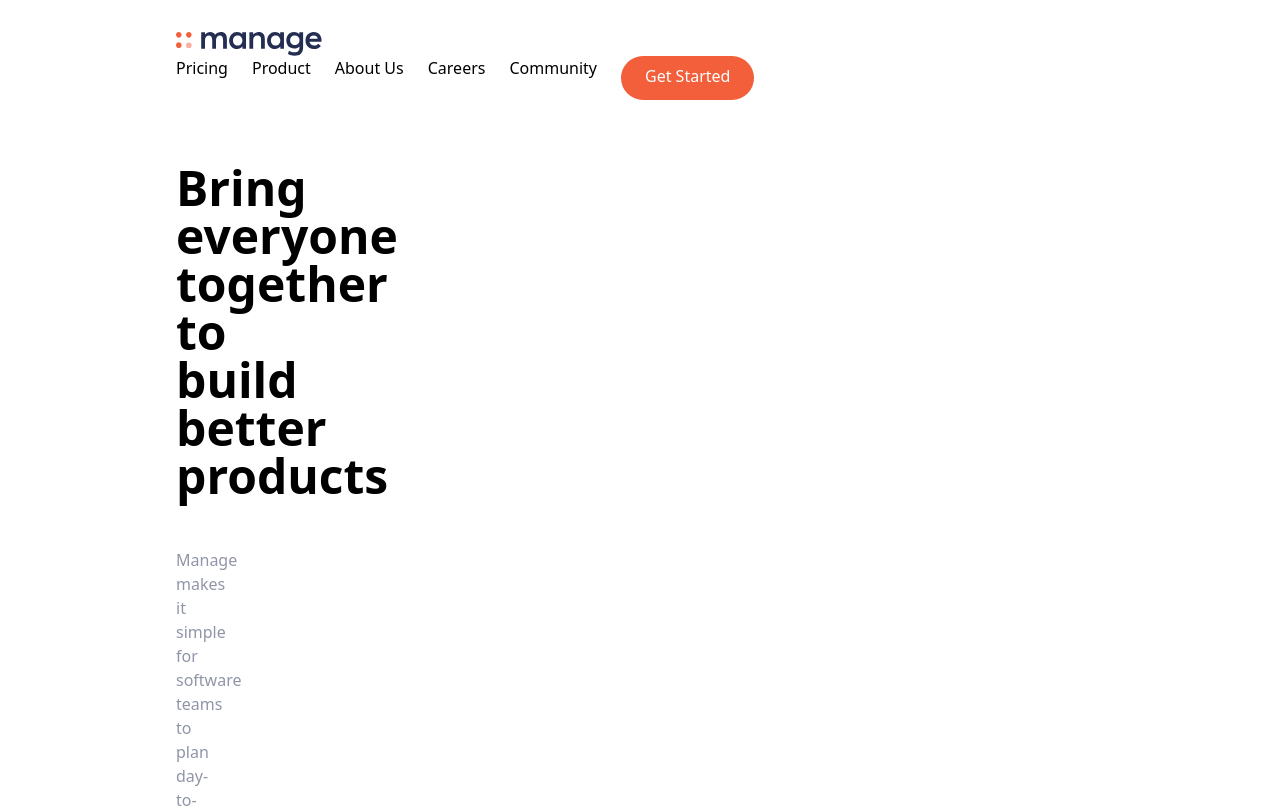
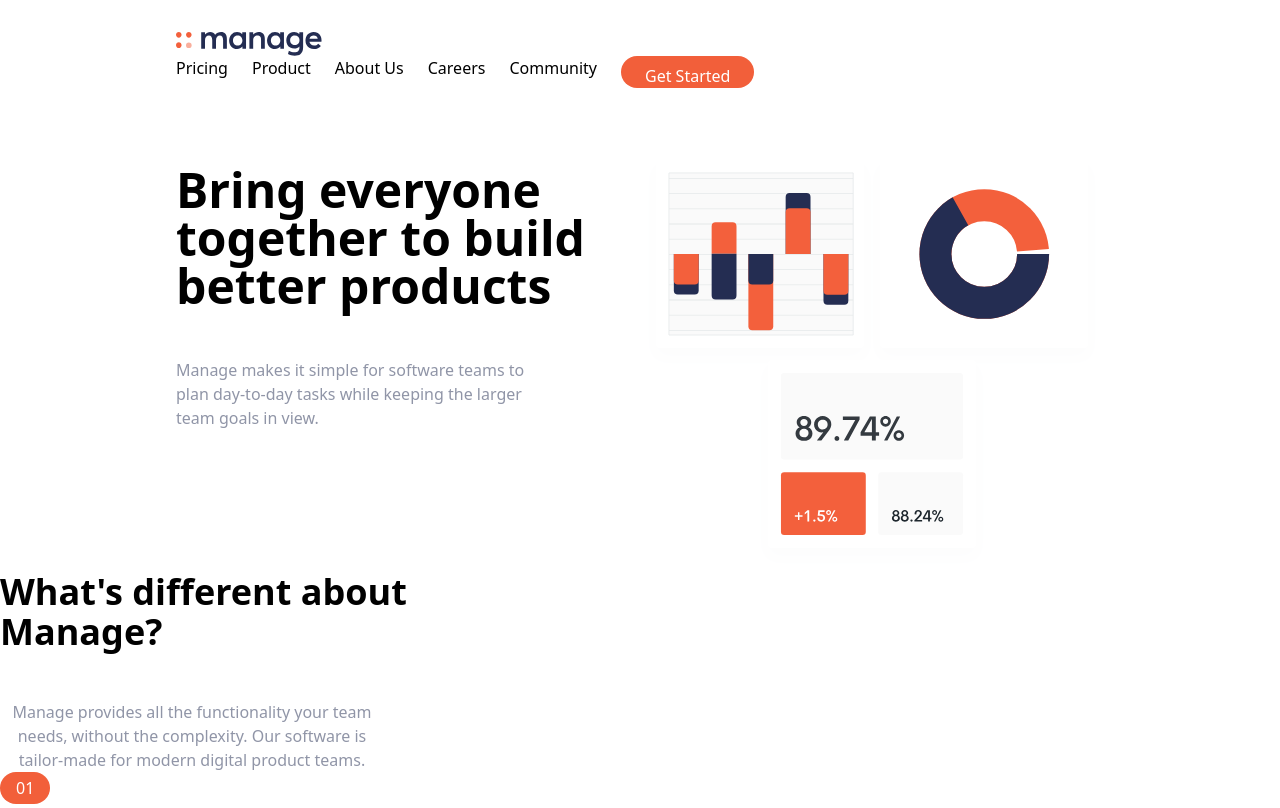
Before and after one commit to BratOBlog/tailwind_practice, a website: page index.html in a window 1280 px wide. Shown: the top 808 px of the page. Drawn offline with Linux system fonts and the light colour scheme.

Commit message:
make list items

```diff
--- a/index.html
+++ b/index.html
@@ -1,11 +1,11 @@
 <!DOCTYPE html>
 <html lang="en">
   <head>
-    <meta charset="UTF-8">
-    <meta http-equiv="X-UA-Compatible" content="IE=edge">
-    <meta name="viewport" content="width=device-width, initial-scale=1.0">
+    <meta charset="UTF-8" />
+    <meta http-equiv="X-UA-Compatible" content="IE=edge" />
+    <meta name="viewport" content="width=device-width, initial-scale=1.0" />
     <title>Landing page practice</title>
-    <link rel="stylesheet" href="css/main.css">
+    <link rel="stylesheet" href="css/main.css" />
   </head>
   <body>
     <!--NAVBAR-->
@@ -14,41 +14,83 @@
       <div class="flex item-center justify-between">
         <!---Logo-->
         <div class="pt-2">
-            <img src="img/logo.svg" alt="">
-            <div class="hidden md:flex space-x-6">
+          <img src="img/logo.svg" alt="" />
+          <div class="hidden space-x-6 md:flex">
             <a href="#" class="hover:text-darkGrayishBlue">Pricing</a>
-                <a href="#"class="hover:text-darkGrayishBlue">Product</a>
-                <a href="#"class="hover:text-darkGrayishBlue">About Us</a>
-                <a href="#"class="hover:text-darkGrayishBlue">Careers</a>
-                <a href="#"class="hover:text-darkGrayishBlue">Community</a>
+            <a href="#" class="hover:text-darkGrayishBlue">Product</a>
+            <a href="#" class="hover:text-darkGrayishBlue">About Us</a>
+            <a href="#" class="hover:text-darkGrayishBlue">Careers</a>
+            <a href="#" class="hover:text-darkGrayishBlue">Community</a>
             <!--Button-->
-                <a href="#"
-                 class=" hidden md:block p-3 px-6 pt-2 text-white bg-brightRed rounded-full baseline hover:bg-brightRedLight">Get Started</a>
+            <a
+              href="#"
+              class="hiddenp-3 px-6 pt-2 text-white bg-brightRed rounded-full baseline hover:bg-brightRedLight md:block"
+              >Get Started</a
+            >
           </div>
         </div>
       </div>
     </nav>
     <!--Hero Section-->
-<div class="section" id="hero">
+    <section id="hero">
       <!--Flex Container-->
-    <div class="container flex flex-col-reverse md:flex-row items-center px-6 mx-auto mt-10 md:space-y-0 md:text-left>">
+      <div
+        class="container flex flex-col-reverse items-center px-6 mx-auto mt-10 md:space-y-0 md:flex-row"
+      >
         <!--Left Item-->
-        <div class="flex flex-col mb-32 space-y-12 md:w-0.5">
-            <h1 class="max-w-md text-4xl font-bold text-center md:text-5xl md:text-left">
+        <div class="flex flex-col mb-32 space-y-12 md:w-1/2">
+          <h1
+            class="max-w-md text-4xl font-bold text-center md:text-5xl md:text-left"
+          >
             Bring everyone together to build better products
           </h1>
           <p class="max-w-sm text-center text-darkGrayishBlue md:text-left">
-                Manage makes it simple for software teams to plan day-to-day tasks while keeping the larger team goals in view.
+            Manage makes it simple for software teams to plan day-to-day tasks
+            while keeping the larger team goals in view.
           </p>
         </div>
+        <div class="md:w-1/2">
           <!--IMAGE-->
-        <div>
+          <img src="img/illustration-intro.svg" alt="" />
+        </div>
+      </div>
+    </section>
 
+    <section id="features">
+      <!--Info Section-->
+      <div
+        class="container flex flex-col px-4 mx-auto mat-10 space-y-12 md:space-y-0 md:flex-row"
+      ></div>
+
+      <!---What's different-->
+      <div class="flex flex-col space-y-12 md:w-1/2">
+        <h2 class="max-w-md text-4xl font-bold text-center md:text-left">
+          What's different about Manage?
+        </h2>
+        <p class="max-w-sm text-center text-darkGrayishBlue md:text-eft">
+          Manage provides all the functionality your team needs, without the
+          complexity. Our software is tailor-made for modern digital product
+          teams.
+        </p>
       </div>
+    <!--Numbered List-->
+      <div class="flex flex-col spaye-y-8 md:w-1/2">
+    <!--ITEM 1-->
+    <div class="flex flex-col space-y-3 md:space-y-0 md:space-x-6 md:flex-row">
+      <!--Heading-->
+      <div class="rounded-l-full bg-brightRedSupLight md:bg-transparent">
+        <div class="flex items-center spaxe-x-2">
+          <div class="px-4 py-2 text-white rounded-full md:py-1 bg-brightRed">
 
+            01
           </div>
-
+          <h3 class="text-base font-bold md:mb-4 md:hidden">
+            Track companiy-wide progress
+          </h3>
         </div>
-
+      </div>
+    </div>
+      </div>
+    </section>
   </body>
 </html>
```
Also changed, not shown: css/main.css. Lines whose indentation alone changed are shown as unchanged.
